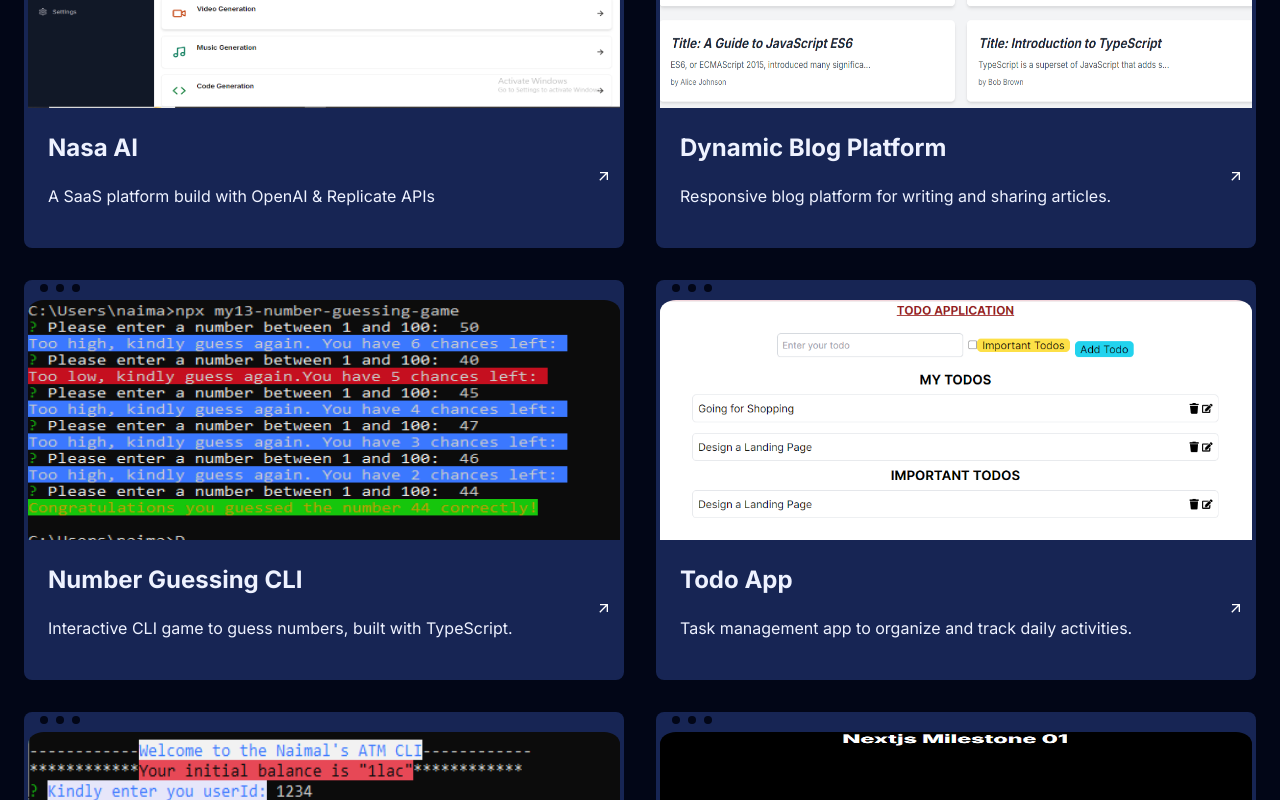
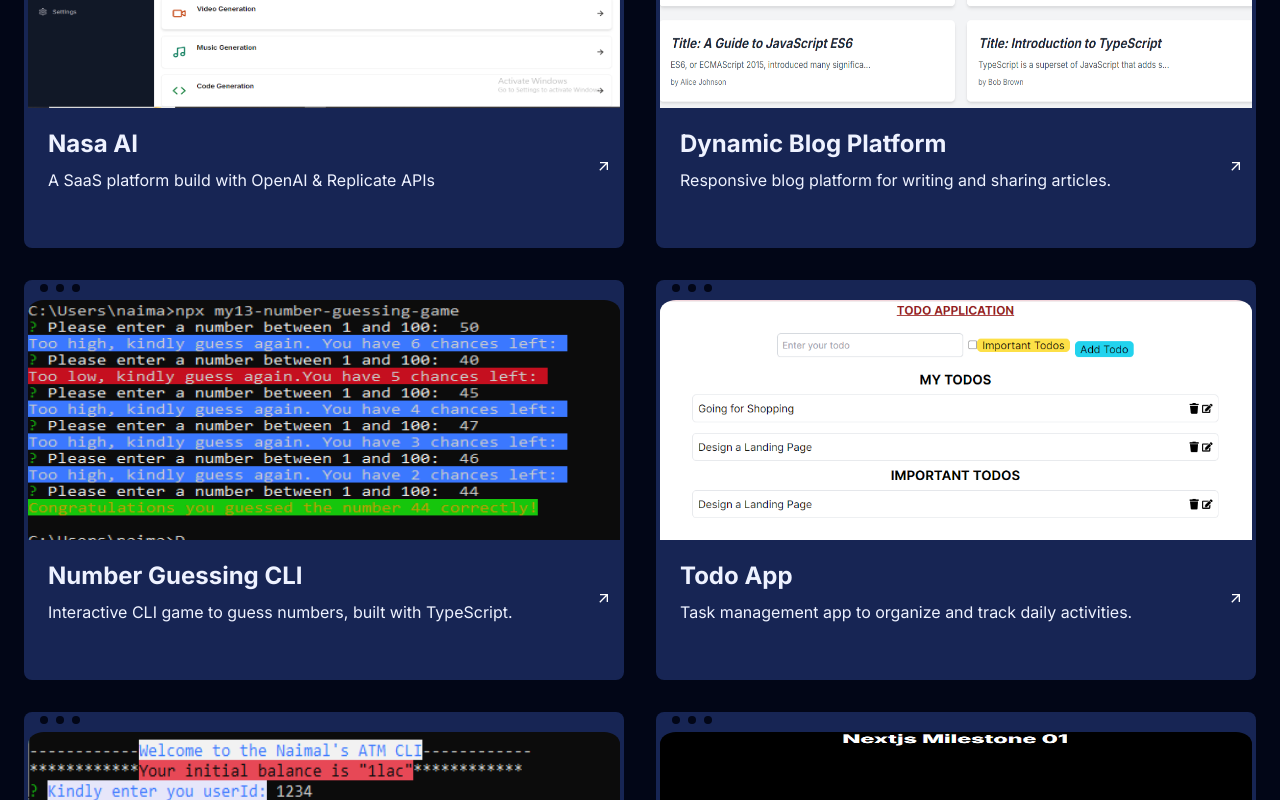
Before and after one commit to NaimalArain13/Milestone-02-Personal-Portfolio, a Next.js app: page / in a window 1280 px wide. Shown: the part 1740-2540 px from the top of the page. Built offline with nearby package versions, Linux system fonts and the light colour scheme.

Commit message:
projectcard updated

```diff
--- a/app/components/projectCard.tsx
+++ b/app/components/projectCard.tsx
@@ -42,8 +42,8 @@
         className="w-full h-[65%] pb-4 pt-1 rounded-2xl rounded-b-2xl transition-transform hover:scale-95"
       />
       <Link href={prop.route} className="group block">
-        <div className="pl-5 pt-2 flex items-center  justify-between">
-          <div className="pb-3 space-y-5">
+        <div className="pl-5 pt-1 flex items-center  justify-between">
+          <div className="pb-3 space-y-2">
             <h1 className="text-2xl text-text2 font-bold">{prop.title}</h1>
             <p className="text-text2 text-md ">{prop.description}</p>
           </div>
```
